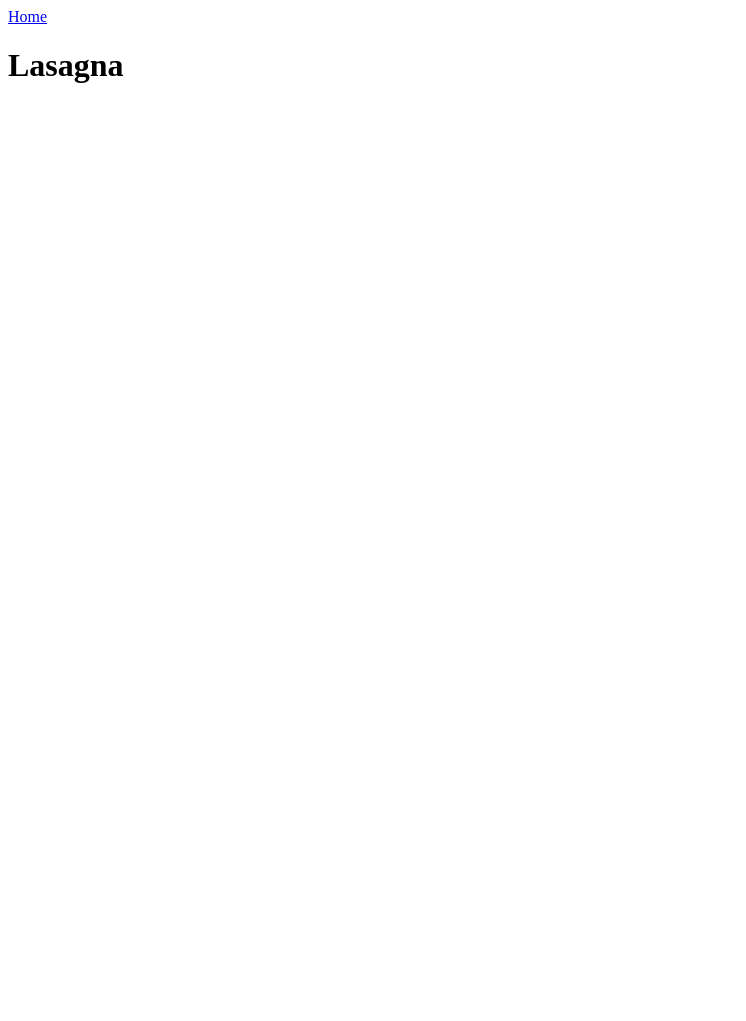
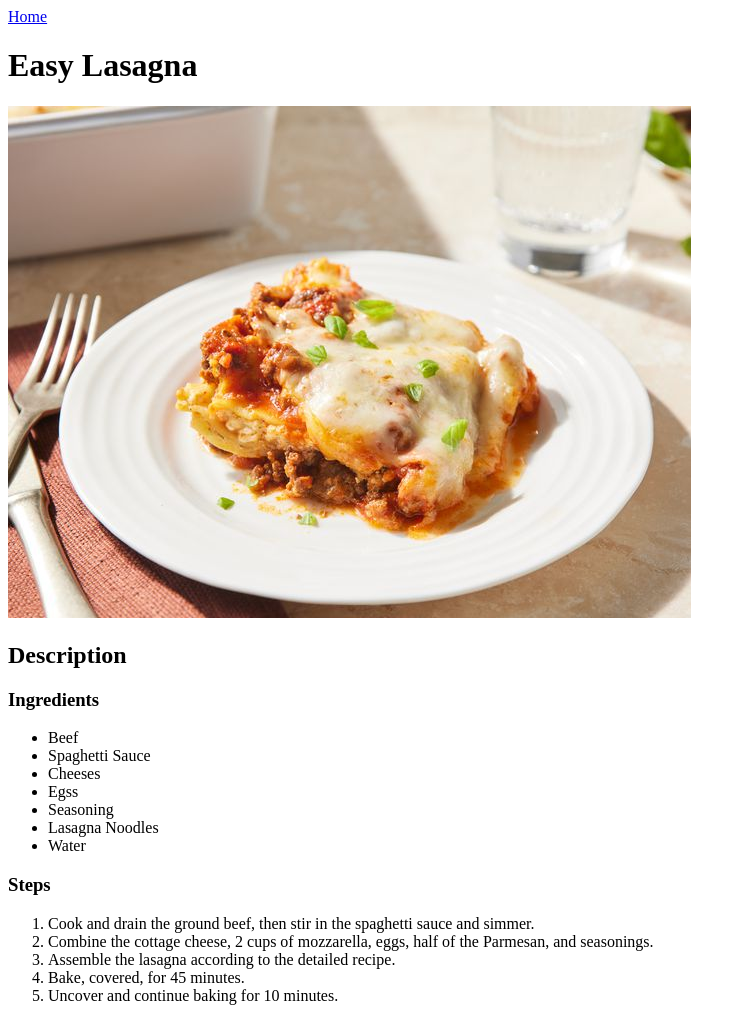
Before and after one commit to Deso-68/odin-recipes, a plain HTML site: page recipes/lasagna.html in a window 1280 px wide. Shown: the whole page, without its empty margins (0-746 px from the left). Before the commit the page ends 800 px from the top, so only its background shows below. Drawn offline with Linux system fonts and the light colour scheme.

Commit message:
feat(recipes): add content in lasagna page
add lasagna image, ingredients list and steps list to lasagna.html

```diff
--- a/recipes/lasagna.html
+++ b/recipes/lasagna.html
@@ -3,10 +3,33 @@
 <head>
     <meta charset="UTF-8">
     <meta name="viewport" content="width=device-width, initial-scale=1.0">
-    <title>Lasagna</title>
+    <title>Easy Lasagna Recipe</title>
 </head>
 <body>
     <a href="../index.html">Home</a>
-    <h1>Lasagna</h1>
+
+    <h1>Easy Lasagna</h1>
+    <img src="../images/Lasagna.jpg" alt="Lasagna">
+    <h2>Description</h2>
+
+    <h3>Ingredients</h3>
+    <ul>
+        <li>Beef</li>
+        <li>Spaghetti Sauce</li>
+        <li>Cheeses</li>
+        <li>Egss</li>
+        <li>Seasoning</li>
+        <li>Lasagna Noodles</li>
+        <li>Water</li>
+    </ul>
+
+    <h3>Steps</h3>
+    <ol>
+        <li>Cook and drain the ground beef, then stir in the spaghetti sauce and simmer. </li>
+        <li>Combine the cottage cheese, 2 cups of mozzarella, eggs, half of the Parmesan, and seasonings.</li>
+        <li>Assemble the lasagna according to the detailed recipe.</li>
+        <li>Bake, covered, for 45 minutes. </li>
+        <li>Uncover and continue baking for 10 minutes.</li>
+    </ol>
 </body>
 </html>
```
Also changed, not shown: images/Lasagna.jpg (added), 1 other file.
